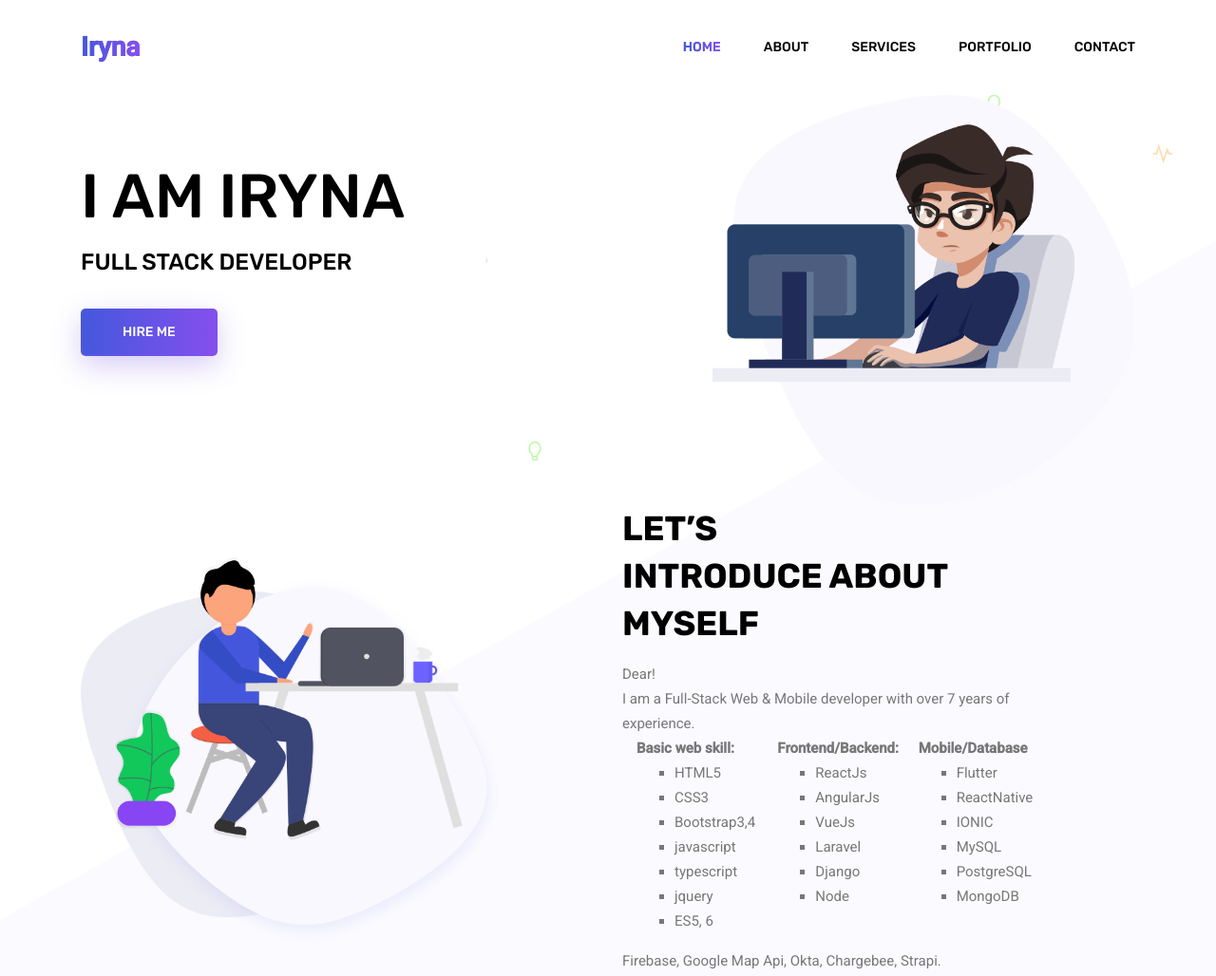
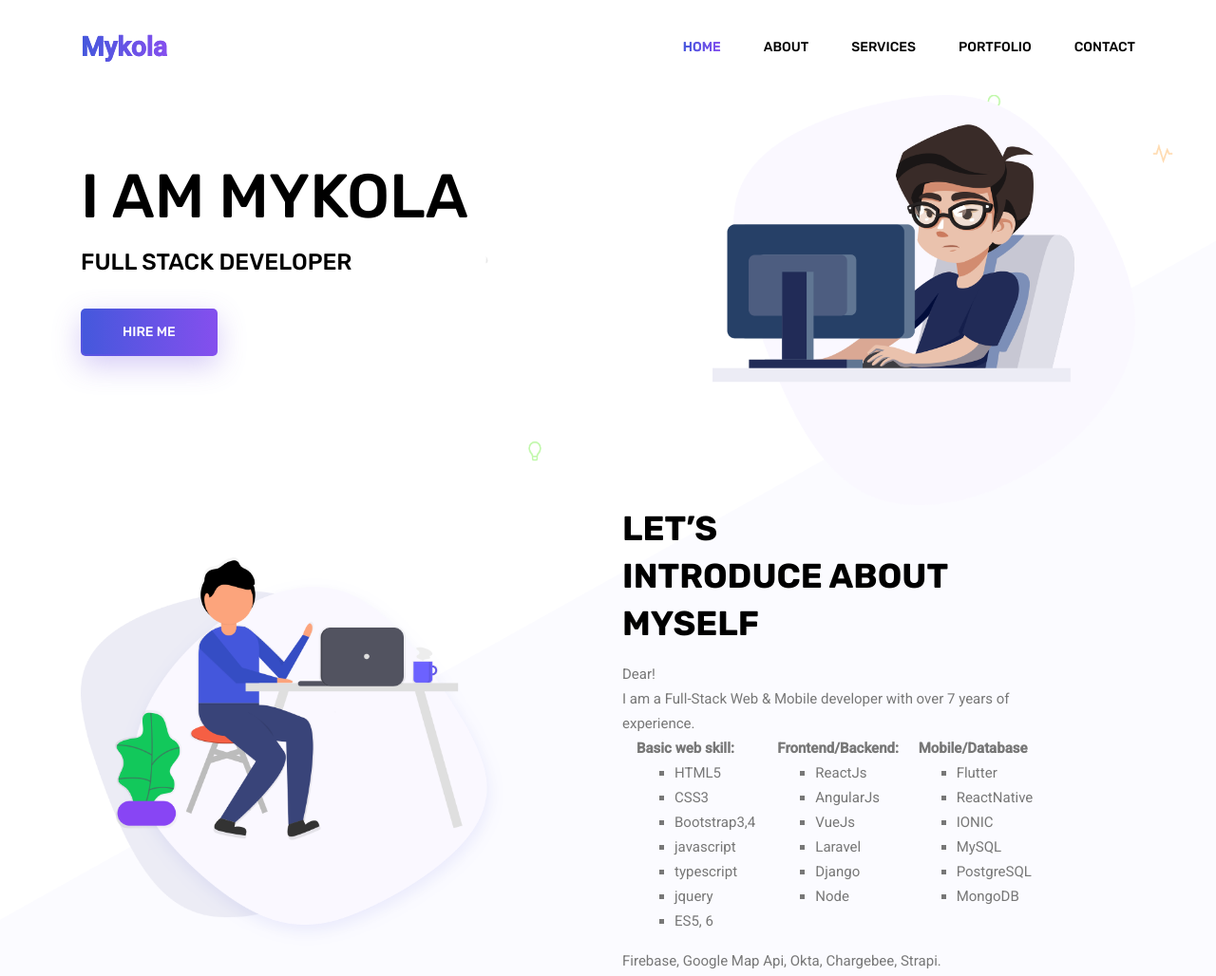
Before and after one commit to irynadev/Portfolio, a plain HTML site: page index.html in a window 1280 px wide. Shown: the top 1028 px of the page at 95% size. Drawn offline with Linux system fonts and the light colour scheme; some packages are replaced by stand-ins of ours.

Commit message:
changed name into Mykola
changed name into Mykola

```diff
--- a/index.html
+++ b/index.html
@@ -5,7 +5,7 @@
 	<!-- Required meta tags -->
 	<meta charset="utf-8">
 	<meta name="viewport" content="width=device-width, initial-scale=1, shrink-to-fit=no">
-	<title>Iryna Portfolio</title>
+	<title>Mykola Portfolio</title>
 	<!-- Bootstrap CSS -->
 	<link rel="stylesheet" href="css/bootstrap.css">
 	<link rel="stylesheet" href="vendors/linericon/style.css">
@@ -25,7 +25,7 @@
 			<nav class="navbar navbar-expand-lg navbar-light">
 				<div class="container">
 					<!-- Brand and toggle get grouped for better mobile display -->
-					<a class="navbar-brand logo_h" href="index.html">Iryna</a>
+					<a class="navbar-brand logo_h" href="index.html">Mykola</a>
 					<button class="navbar-toggler" type="button" data-toggle="collapse" data-target="#navbarSupportedContent"
 					 aria-controls="navbarSupportedContent" aria-expanded="false" aria-label="Toggle navigation">
 						<span class="icon-bar"></span>
@@ -55,7 +55,7 @@
 				<div class="row">
 					<div class="col-lg-7">
 						<div class="banner_content">
-							<h1 class="text-uppercase">I am Iryna</h1>
+							<h1 class="text-uppercase">I am Mykola</h1>
 							<h5 class="text-uppercase">Full Stack Developer</h5>
 							<div class="d-flex align-items-center">
 								<a class="primary_btn" href="#"><span>Hire Me</span></a>
@@ -594,7 +594,7 @@
 					<div class="footer_top flex-column">
 						<div class="footer_logo">
 							<a href="#">
-								Iryna
+								Mykola
 							</a>
 							<h4>Follow Me</h4>
 						</div>
@@ -610,7 +610,7 @@
 			<div class="row footer_bottom justify-content-center">
 				<p class="col-lg-8 col-sm-12 footer-text">
 					<!-- Link back to Colorlib can't be removed. Template is licensed under CC BY 3.0. -->
-Copyright &copy;<script>document.write(new Date().getFullYear());</script> All rights reserved | This portfolio is made with <i class="fa fa-heart-o" aria-hidden="true"></i> by <a href="https://colorlib.com" target="_blank">Iryna</a>
+Copyright &copy;<script>document.write(new Date().getFullYear());</script> All rights reserved | This portfolio is made with <i class="fa fa-heart-o" aria-hidden="true"></i> by <a href="https://colorlib.com" target="_blank">Mykola</a>
 <!-- Link back to Colorlib can't be removed. Template is licensed under CC BY 3.0. --></p>
 			</div>
 		</div>
```
Also changed, not shown: about.html (+3 -3 lines), contact.html (+3 -3 lines), portfolio.html (+3 -3 lines), services.html (+3 -3 lines).
